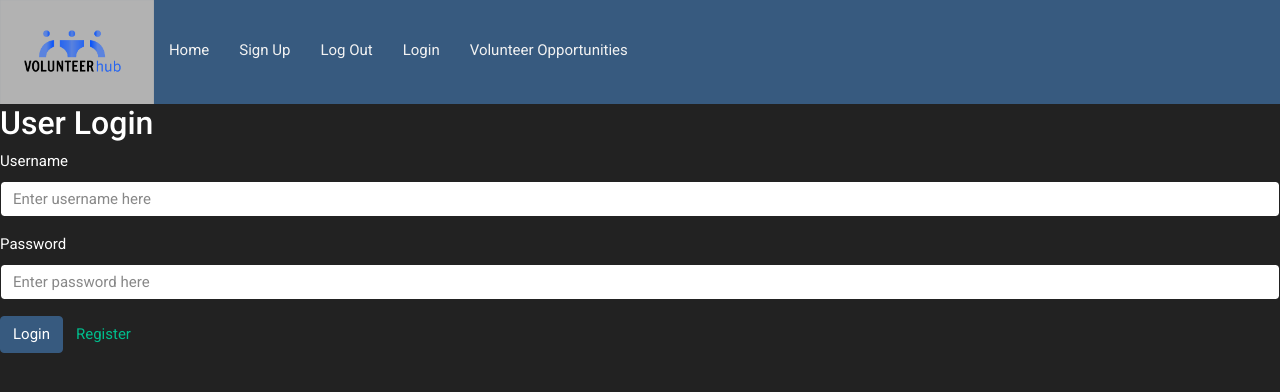
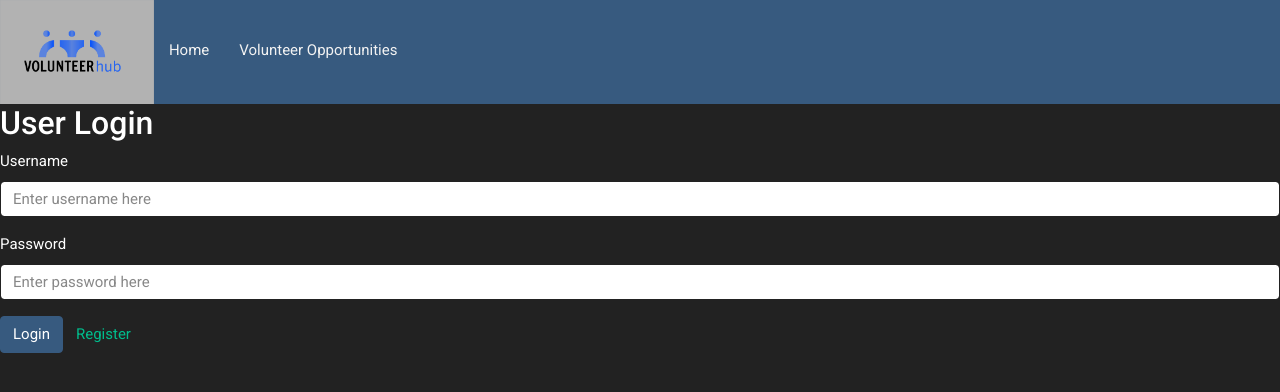
Before and after one commit to bethel-school-of-technology/the-volunteer-hub-frontend, an Angular app: page /login in a window 1280 px wide. Shown: the top 392 px of the page. Built offline with nearby package versions, Linux system fonts and the light colour scheme.

Commit message:
Adjusting Nav Bar code

```diff
--- a/src/app/Components/navbar/navbar.component.html
+++ b/src/app/Components/navbar/navbar.component.html
@@ -8,9 +8,6 @@
     <div class="topnav" id="myTopnav">
         <!-- Set up ROUTERLINKS https://blog.angular-university.io/angular-2-router-nested-routes-and-nested-auxiliary-routes-build-a-menu-navigation-system/ -->
         <a class="indv_h_link" href="#">Volunteer Opportunities</a>
-        <a class="indv_h_link" href="/login">Login</a>
-        <a class="indv_h_link" href="#" onclick="logout()">Log Out</a>
-        <a class="indv_h_link" routerLink='/signup'>Sign Up</a>
         <a class="indv_h_link" routerLink='' routerLinkActive='active'>Home</a>
 
     </div>
--- a/src/app/Components/navbar/navbar.component.ts
+++ b/src/app/Components/navbar/navbar.component.ts
@@ -1,15 +1,12 @@
-import { Component, OnInit } from '@angular/core';
+import { Component, OnInit } from "@angular/core";
 
 @Component({
-  selector: 'app-navbar',
-  templateUrl: './navbar.component.html',
-  styleUrls: ['./navbar.component.css']
+  selector: "app-navbar",
+  templateUrl: "./navbar.component.html",
+  styleUrls: ["./navbar.component.css"]
 })
 export class NavbarComponent implements OnInit {
+  constructor() {}
 
-  constructor() { }
-
-  ngOnInit() {
-  }
-
+  ngOnInit() {}
 }
--- a/src/app/Services/authentication.service.ts
+++ b/src/app/Services/authentication.service.ts
@@ -7,7 +7,6 @@ import { User } from "../model/user";
 
 @Injectable({ providedIn: "root" })
 export class AuthenticationService {
-
   private currentUserSubject: BehaviorSubject<User>;
   public currentUser: Observable<User>;
 
@@ -43,5 +42,4 @@ export class AuthenticationService {
     localStorage.removeItem("currentUser");
     this.currentUserSubject.next(null);
   }
-
 }
```
